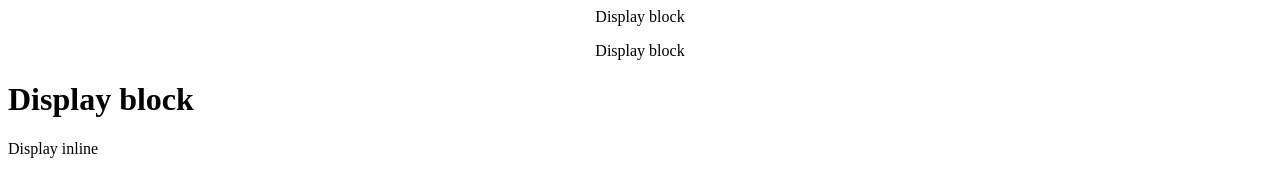
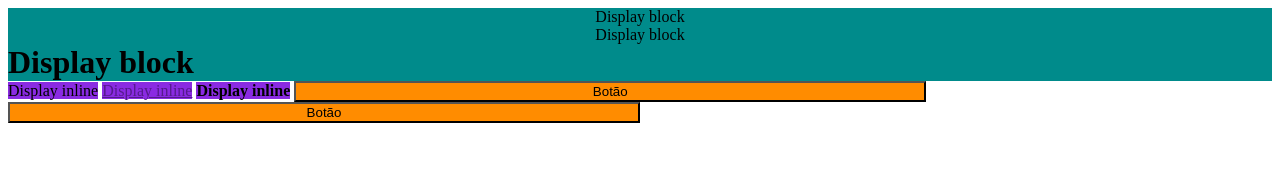
Before and after one commit to z4nt/posicionamento, a plain HTML site: page index.html in a window 1280 px wide. Drawn offline with Linux system fonts and the light colour scheme.

Commit message:
Atualizado

```diff
--- a/index.html
+++ b/index.html
@@ -1,10 +1,26 @@
 <!DOCTYPE html>
 <html lang="en">
+
 <head>
     <meta charset="UTF-8">
     <meta name="viewport" content="width=, initial-scale=1.0">
     <title>Document</title>
+    <style>
+      div, p, h1 {
+        margin: 0;
+        padding: 0;
+        background-color: darkcyan;
+        display: block;
+      }
+      span, a, strong {
+        background-color: blueviolet;
+      }
+      button {
+        background-color: darkorange;
+      }
+    </style>
 </head>
+
 <body>
     <!--Display block-->
     <div style="width: 505; text-align: center;">Display block</div>
@@ -13,6 +29,11 @@
 
     <!--Display inline-->
     <span style="width: 50%;">Display inline</span>
+    <a href="" style="width: 50%;">Display inline</a>
+    <strong>Display inline</strong>
+    <!-- Display inline-block -->
+    <button style="width: 50%;">Botão</button>
+    <button style="width: 50%;">Botão</button>
+</body>
 
-</body>
 </html>
```
